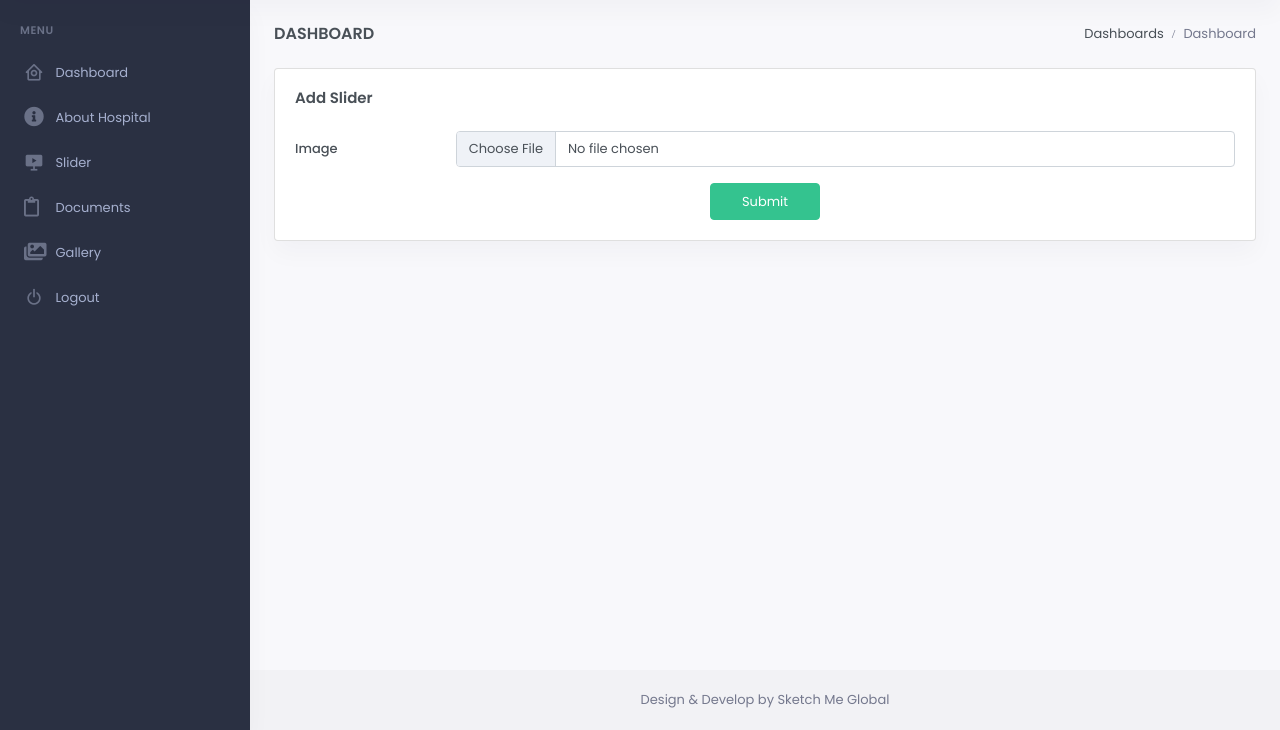
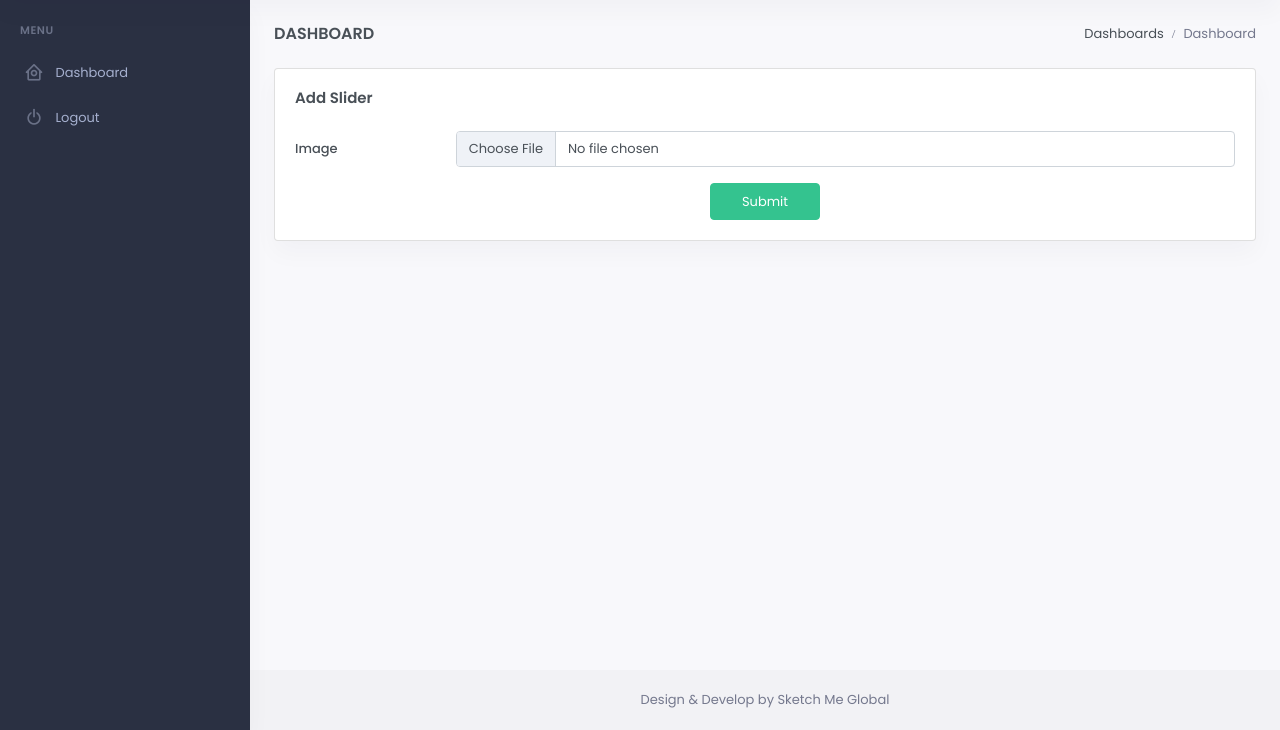
Before and after one commit to pritamkhanofficial/welth-watcher-management, a CodeIgniter 4 app: template app/Views/slider/add.php in a window 1280 px wide. Shown: the part 70-800 px from the top of the page. Run offline with PHP 8.4 and a stand-in for CodeIgniter, Linux system fonts and the light colour scheme; the template is opened without the code that fills it, so the values that code supplies are empty; some libraries are stand-ins or nearby versions.

Commit message:
user set up

```diff
--- a/app/Views/component/back/sidebar.php
+++ b/app/Views/component/back/sidebar.php
@@ -15,31 +15,6 @@
                 </a>
             </li>
             <li>
-                <a href="<?=base_url('back-panel/about-hospital')?>" class="waves-effect">
-                <i class=" fas fa-info-circle "></i>
-                    <span >About Hospital</span>
-                </a>
-            </li>
-            <li>
-                <a href="<?=base_url('back-panel/slider')?>" class="waves-effect">
-                <i class="bx bxs-slideshow"></i>
-                    <span >Slider</span>
-                </a>
-            </li>
-            <li>
-                <a href="<?=base_url('back-panel/documents')?>" class="waves-effect">
-                <i class=" far fa-clipboard"></i>
-                    <span >Documents</span>
-                </a>
-            </li>
-
-            <li>
-                <a href="<?=base_url('back-panel/gallery')?>" class="waves-effect">
-                <i class="  fas fa-images  "></i>
-                    <span >Gallery</span>
-                </a>
-            </li>
-            <li>
                 <a href="<?=base_url('back-panel/logout')?>" class="waves-effect">
                 <i class="bx bx-power-off"></i>
                     <span >Logout</span>
```
